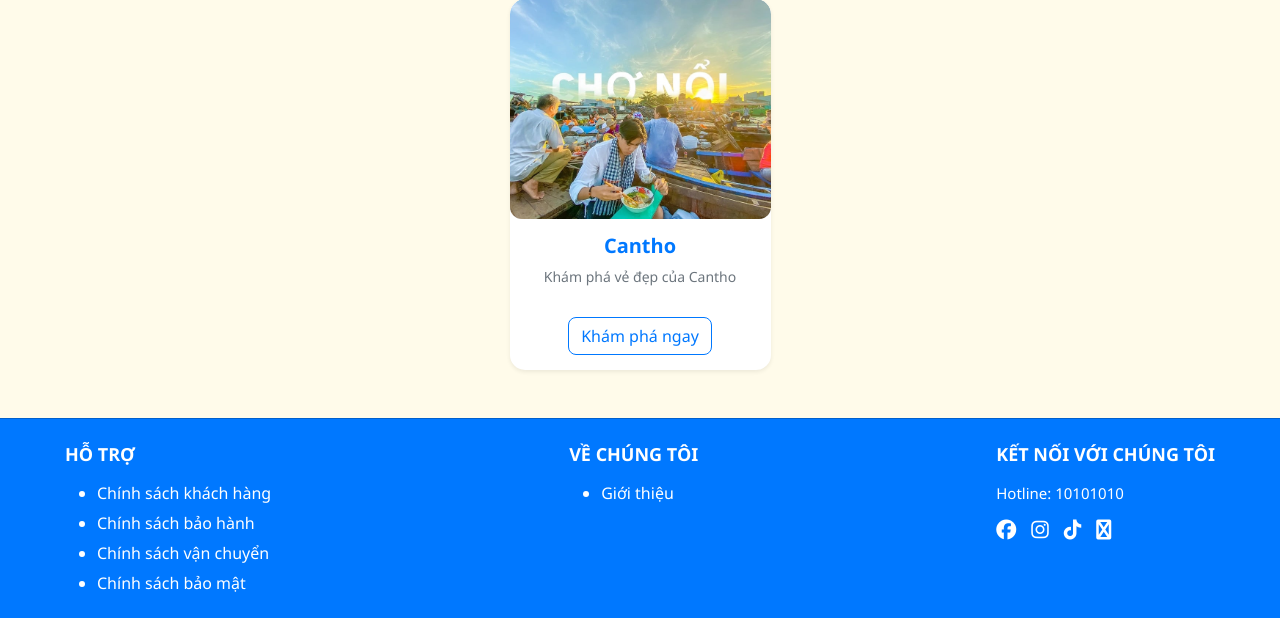
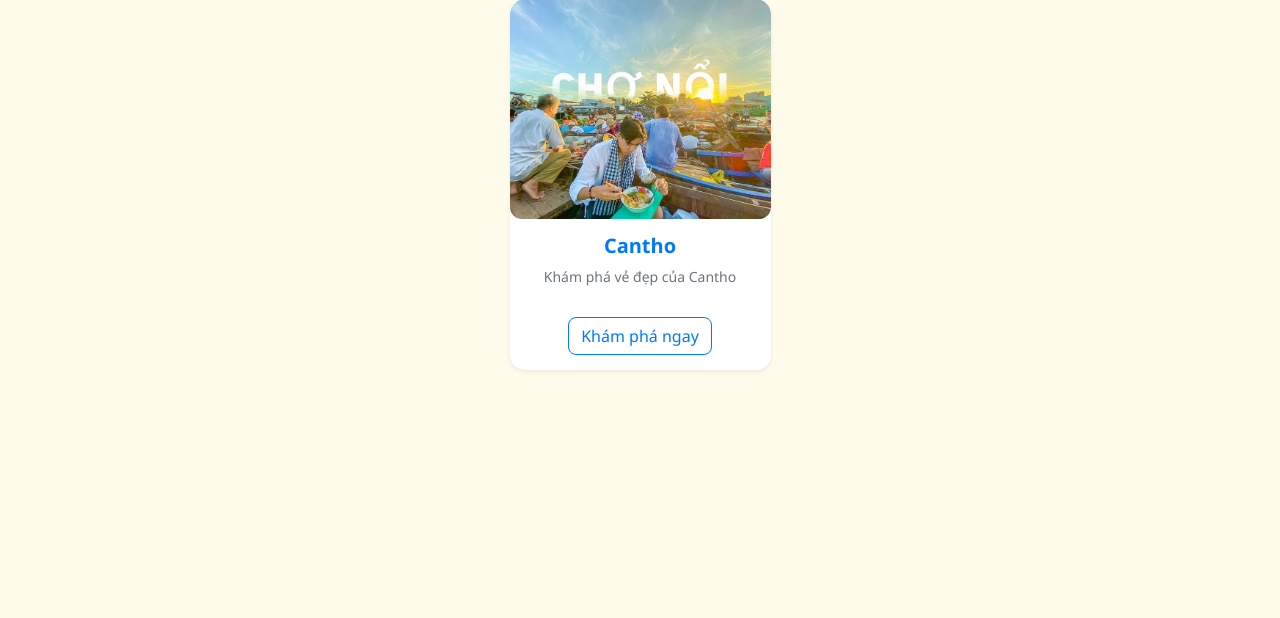
Before and after one commit to 23130091-a11y/DoAnDuLich, a Django app: page / in a window 1280 px wide. Shown: the part 1268-1886 px from the top of the page. After the commit the page ends 1639 px from the top, so only its background shows below. Run offline with Django 5.2, Linux system fonts and the light colour scheme.

Commit message:
Revert "footer"
This reverts commit bfd9cff9fb16189ca237aa7bddfbfce234943320.

```diff
--- a/travel_project/travel/templates/travel/index.html
+++ b/travel_project/travel/templates/travel/index.html
@@ -270,37 +270,6 @@
     </div>
 </div>
 
-<footer class="footer">
-    <div class="footer-container">
-        <div class="footer-col">
-            <h3>Hỗ trợ</h3>
-            <ul>
-                <li>Chính sách khách hàng</li>
-                <li>Chính sách bảo hành</li>
-                <li>Chính sách vận chuyển</li>
-                <li>Chính sách bảo mật</li>
-            </ul>
-        </div>
-        <div class="footer-col">
-            <h3>Về chúng tôi</h3>
-            <ul>
-                <li>Giới thiệu</li>
-            </ul>
-        </div>
-        <div class="footer-col">
-            <h3>Kết nối với chúng tôi</h3>
-            <p>Hotline: 10101010</p>
-            <div class="footer-icons">
-                <i class="fa-brands fa-facebook"></i>
-                <i class="fa-brands fa-instagram"></i>
-                <i class="fa-brands fa-tiktok"></i>
-                <i class="fa-brands fa-xmark"></i>
-            </div>
-        </div>
-    </div>
-</footer>
-
-
 </body>
 
 <script>
```
